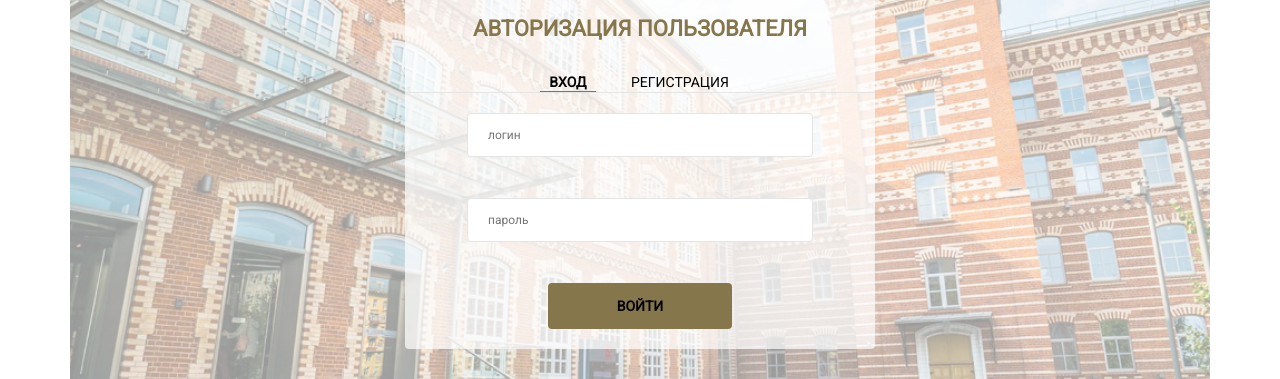
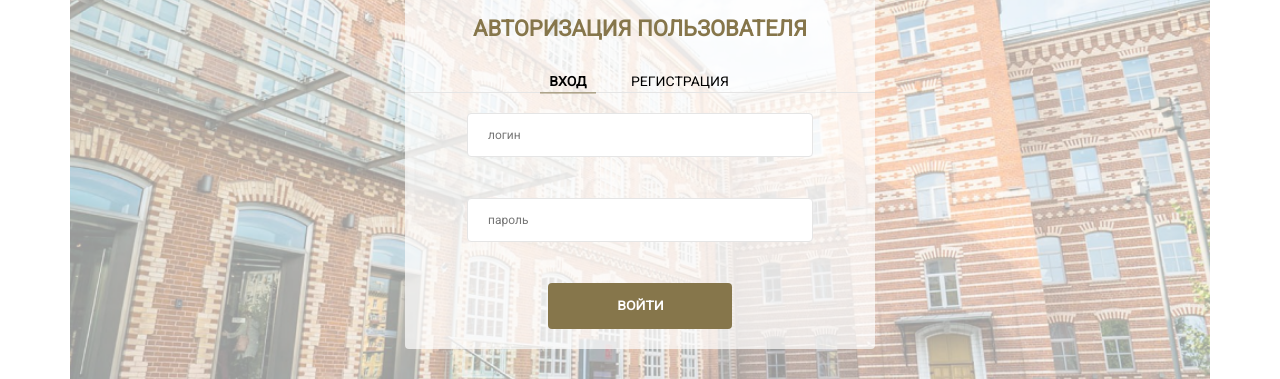
Before and after one commit to ShmidtAlex/test_task, a Vue app: page / in a window 1280 px wide. Shown: the part 264-643 px from the top of the page. Built offline with nearby package versions, Linux system fonts and the light colour scheme.

Commit message:
font magick

```diff
--- a/src/components/ExistUserCase.vue
+++ b/src/components/ExistUserCase.vue
@@ -2,7 +2,7 @@
   <div class="user_data_wrapper">
       <input type="text" class="user_data" name="login" required="true" placeholder="логин">
       <input type="password" class="user_data" name="password" required="true" placeholder="пароль">
-      <input type="submit" class="submit_button" value="войти">
+      <button type="submit" class="submit_button"><span class="normal_font">войти</span></button>
   </div>
 </template>
 
@@ -81,11 +81,23 @@ a {
     outline: none;
     border: none;
     font-family: Roboto;
-  font-style: normal;
-  font-weight: bold;
-  font-size: 14px;
-  line-height: 30px;
-  text-transform: uppercase;
+    font-style: normal;
+    font-weight: bold;
+
+    // line-height: 30px;
+    text-transform: uppercase;
+    color: #ffffff;
+
+    .normal_font {
+      width: 47px;
+      height: 31px;
+      display: flex;
+      flex-direction: row;
+      justify-content: center;
+      align-items: center;
+      font-size: 14px;
+      transform: scale(1, 0.9);
+    }
   }
 }
 
--- a/src/components/HelloWorld.vue
+++ b/src/components/HelloWorld.vue
@@ -121,7 +121,7 @@ a {
       align-items: center;
       width: 200px;
       max-height: 34px;
-      height: 16%;
+      height: 18%;
       .auth_enter {
         border: none;
         background-color: transparent;
@@ -129,6 +129,7 @@ a {
         font-style: normal;
         font-weight: normal;
         font-size: 14px;
+        height: 25px;
         // line-height: 30px;
         text-align: center;
         text-transform: uppercase;
@@ -136,6 +137,7 @@ a {
         width: auto;
         outline: none;
         border-bottom: 1px solid transparent;
+        transform: scale(1, 0.95);
         // min-width: 80px;
       }
       .auth_enter_active {
--- a/src/components/NewUserCase.vue
+++ b/src/components/NewUserCase.vue
@@ -2,7 +2,7 @@
     <div class="user_data_wrapper">
       <input type="text" class="user_data" name="login" required="true" placeholder="логин">
       <input type="password" class="user_data" name="password" required="true" placeholder="пароль">
-      <input type="submit" class="submit_button" value="войти">
+      <button type="submit" class="submit_button"><span class="normal_font">войти</span></button>
     </div>
 </template>
 
@@ -69,9 +69,18 @@ export default {
     font-family: Roboto;
     font-style: normal;
     font-weight: bold;
-    font-size: 14px;
-    line-height: 30px;
     text-transform: uppercase;
+    color: #ffffff;
+    .normal_font {
+      width: 47px;
+      height: 31px;
+      display: flex;
+      flex-direction: row;
+      justify-content: center;
+      align-items: center;
+      font-size: 14px;
+      transform: scale(1, 0.9);
+    }
   }
 }
 
```
